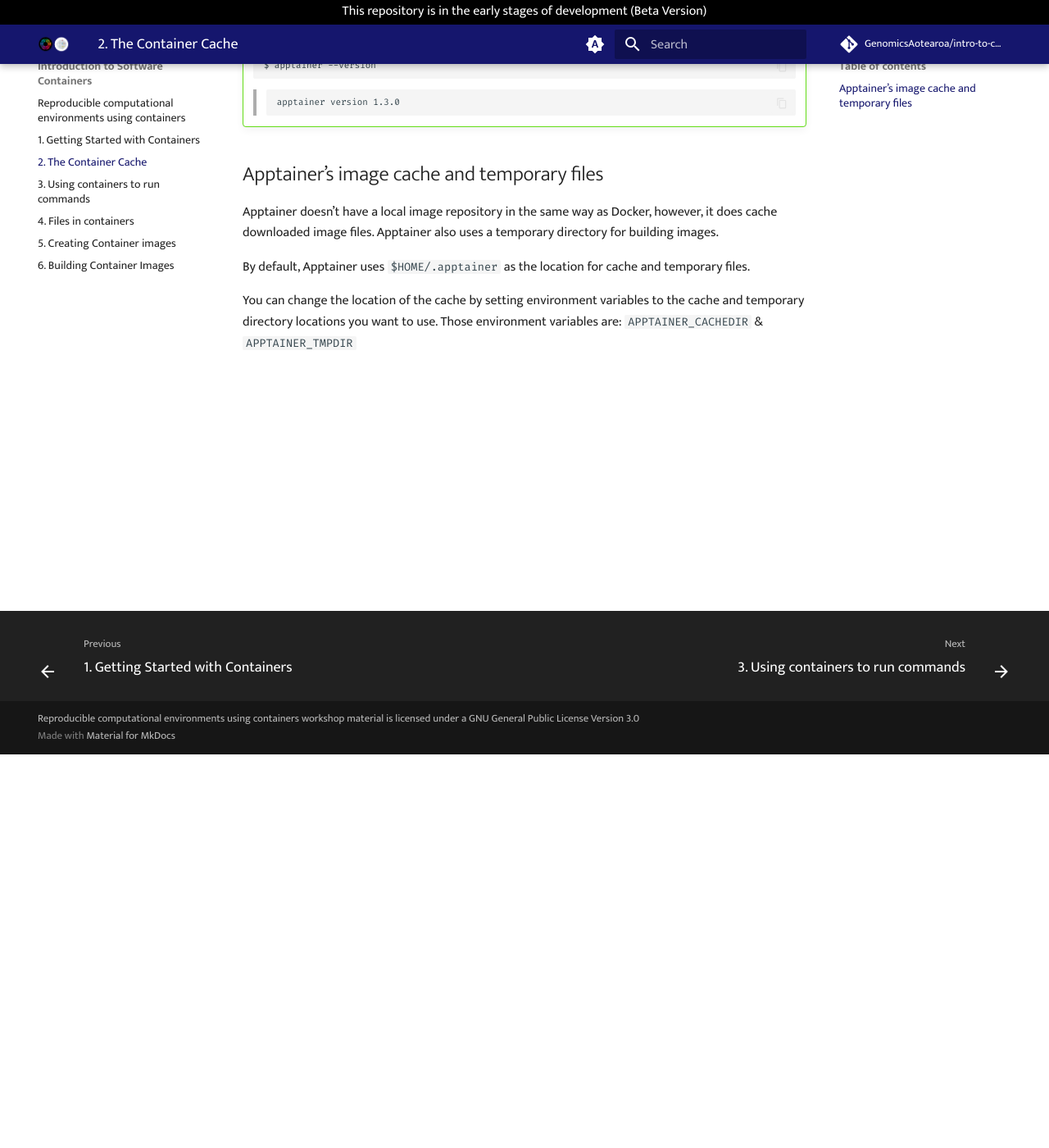
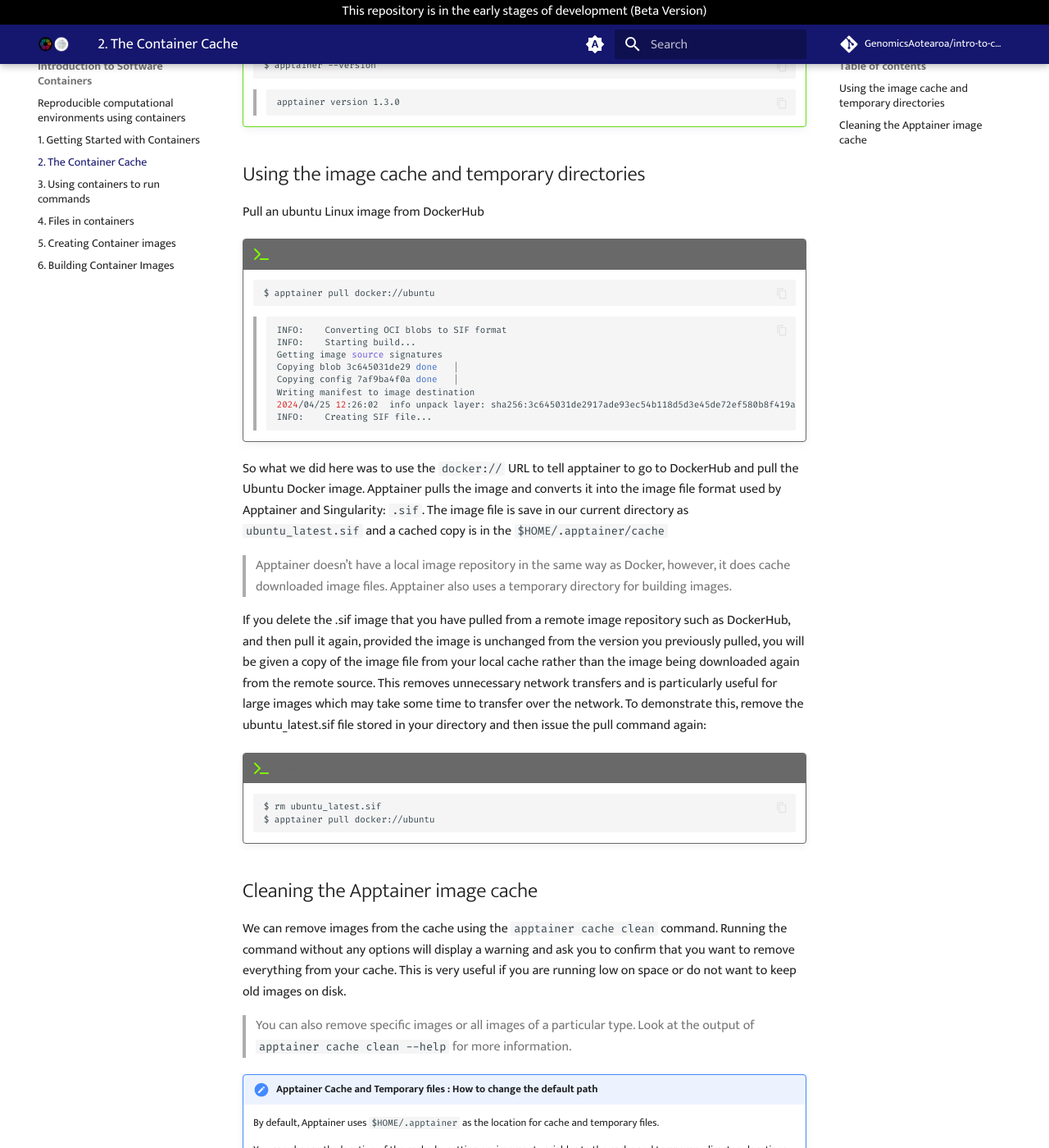
Before and after one commit to GenomicsAotearoa/intro-to-containers, an MkDocs documentation site: the page built from docs/2.container-cache.md, in a window 1280 px wide and 1400 px high, scrolled down 480 px. Shown: the whole window at 82% size. Built offline with MkDocs 1.6.1 and Material for MkDocs 9.7.7, drawn with Linux system fonts in a browser that asks for light colours; comment, search, counter and statistics services are not loaded; some of the changed text lies outside the part shown.

Commit message:
apptainer cache

````diff
--- a/docs/2.container-cache.md
+++ b/docs/2.container-cache.md
@@ -23,13 +23,55 @@
     >apptainer version 1.3.0
     >```
 
+## Using the image cache and temporary directories
+
+Pull an ubuntu Linux image from DockerHub
+
+!!! terminal "code"
+    ```bash
+    $ apptainer pull docker://ubuntu
+    ```
+    >```bash
+    >INFO:    Converting OCI blobs to SIF format
+    >INFO:    Starting build...
+    >Getting image source signatures
+    >Copying blob 3c645031de29 done   |
+    >Copying config 7af9ba4f0a done   |
+    >Writing manifest to image destination
+    >2024/04/25 12:26:02  info unpack layer: sha256:3c645031de2917ade93ec54b118d5d3e45de72ef580b8f419a8cdc41e01d042c
+    >INFO:    Creating SIF file...
+    >```
+
+So what we did here was to use the `docker://` URL to tell apptainer to go to DockerHub and pull the Ubuntu Docker image. Apptainer pulls the image and converts it into the image file format used by Apptainer and Singularity: `.sif`. The image file is save in our current directory as `ubuntu_latest.sif` and a cached copy is in the `$HOME/.apptainer/cache`
+
+>Apptainer doesn’t have a local image repository in the same way as Docker, however, it does cache downloaded image files. Apptainer also uses a temporary directory for building images.
+
+If you delete the .sif image that you have pulled from a remote image repository such as DockerHub, and then pull it again, provided the image is unchanged from the version you previously pulled, you will be given a copy of the image file from your local cache rather than the image being downloaded again from the remote source. This removes unnecessary network transfers and is particularly useful for large images which may take some time to transfer over the network. To demonstrate this, remove the ubuntu_latest.sif file stored in your directory and then issue the pull command again:
+
+!!! terminal "code"
+
+    ```bash
+    $ rm ubuntu_latest.sif
+    $ apptainer pull docker://ubuntu
+    ```
 
 
+##  Cleaning the Apptainer image cache
+
+We can remove images from the cache using the `apptainer cache clean` command. Running the command without any options will display a warning and ask you to confirm that you want to remove everything from your cache. This is very useful if you are running low on space or do not want to keep old images on disk.
+
+>You can also remove specific images or all images of a particular type. Look at the output of `apptainer cache clean --help` for more information.
 
 
-## Apptainer’s image cache and temporary files
-Apptainer doesn’t have a local image repository in the same way as Docker, however, it does cache downloaded image files. Apptainer also uses a temporary directory for building images.
+!!! note "Apptainer Cache and Temporary files  : How to change the default path"
 
-By default, Apptainer uses `$HOME/.apptainer` as the location for cache and temporary files.
+    By default, Apptainer uses `$HOME/.apptainer` as the location for cache and temporary files.
 
-You can change the location of the cache by setting environment variables to the cache and temporary directory locations you want to use. Those environment variables are: `APPTAINER_CACHEDIR` & `APPTAINER_TMPDIR`
+    You can change the location of the cache by setting environment variables to the cache and temporary directory locations you want to use. Those environment variables are: `APPTAINER_CACHEDIR` & `APPTAINER_TMPDIR`
+
+
+!!! circle-info "Key points"
+
+    - Apptainer caches downloaded images so that an unchanged image isn’t downloaded again when it is requested using the `apptainer pull` command.
+
+    - You can free up space in the cache by removing all locally cached images or by specifying individual images to remove.
````
